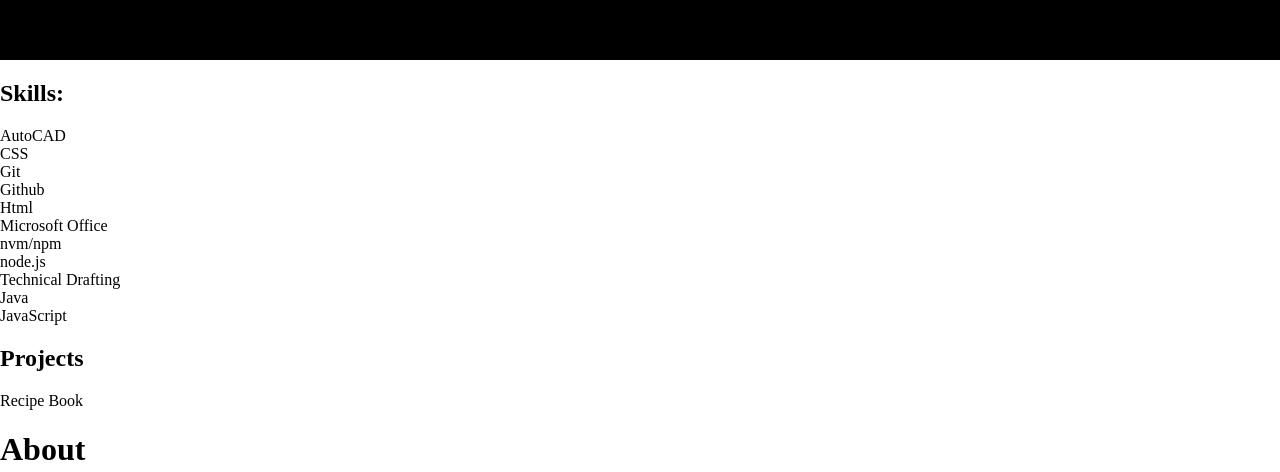
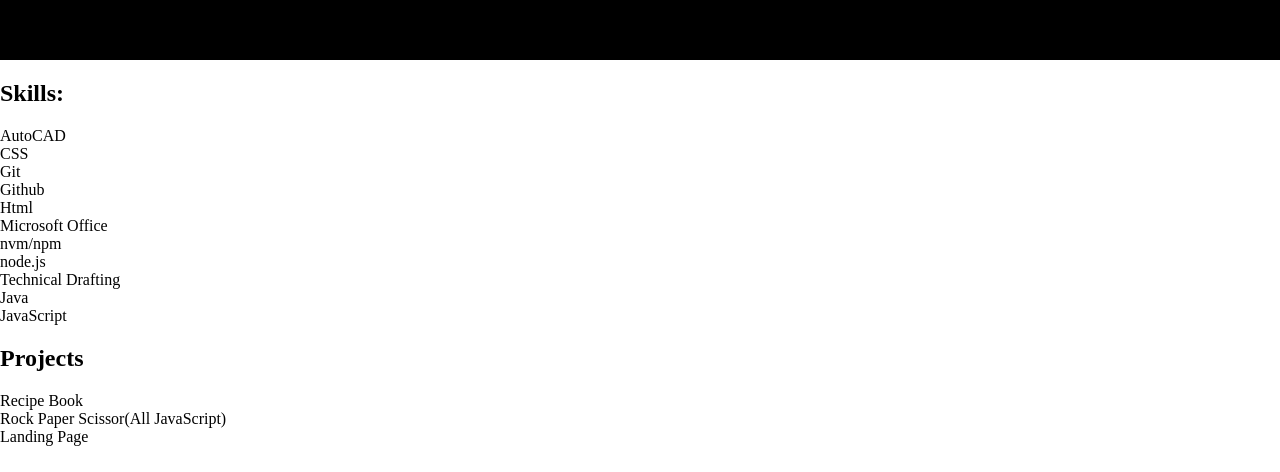
Before and after one commit to Reytsard/profile-portfolio, a plain HTML site: page index.html in a window 1280 px wide. Shown: the part 690-1162 px from the top of the page. Drawn offline with Linux system fonts and the light colour scheme.

```diff
--- a/index.html
+++ b/index.html
@@ -41,6 +41,8 @@
     <div class="ProjectsSection">
         <h2>Projects</h2>
         <div class="project">Recipe Book</div>
+        <div class="project">Rock Paper Scissor(All JavaScript)</div>
+        <div class="project">Landing Page</div>
     </div>
     <div class="aboutSection">
         <h1>About</h1>
```
